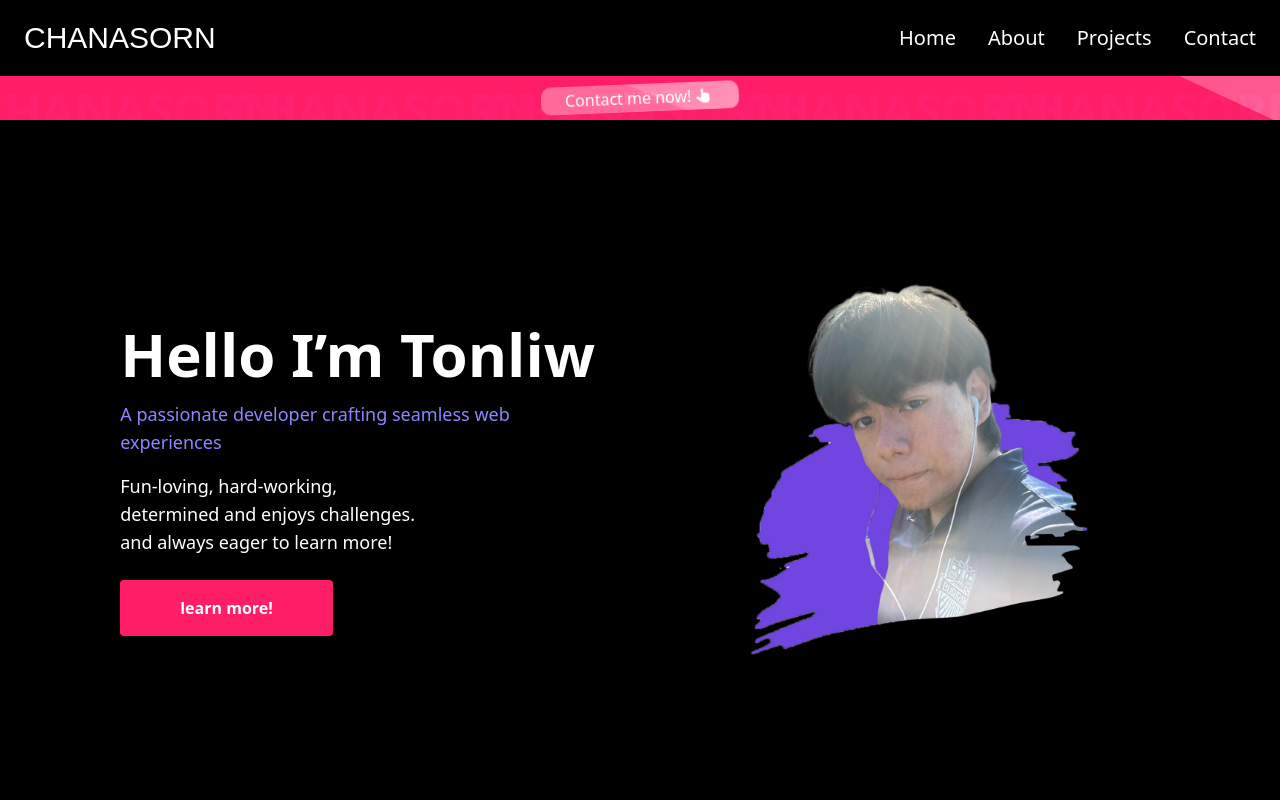
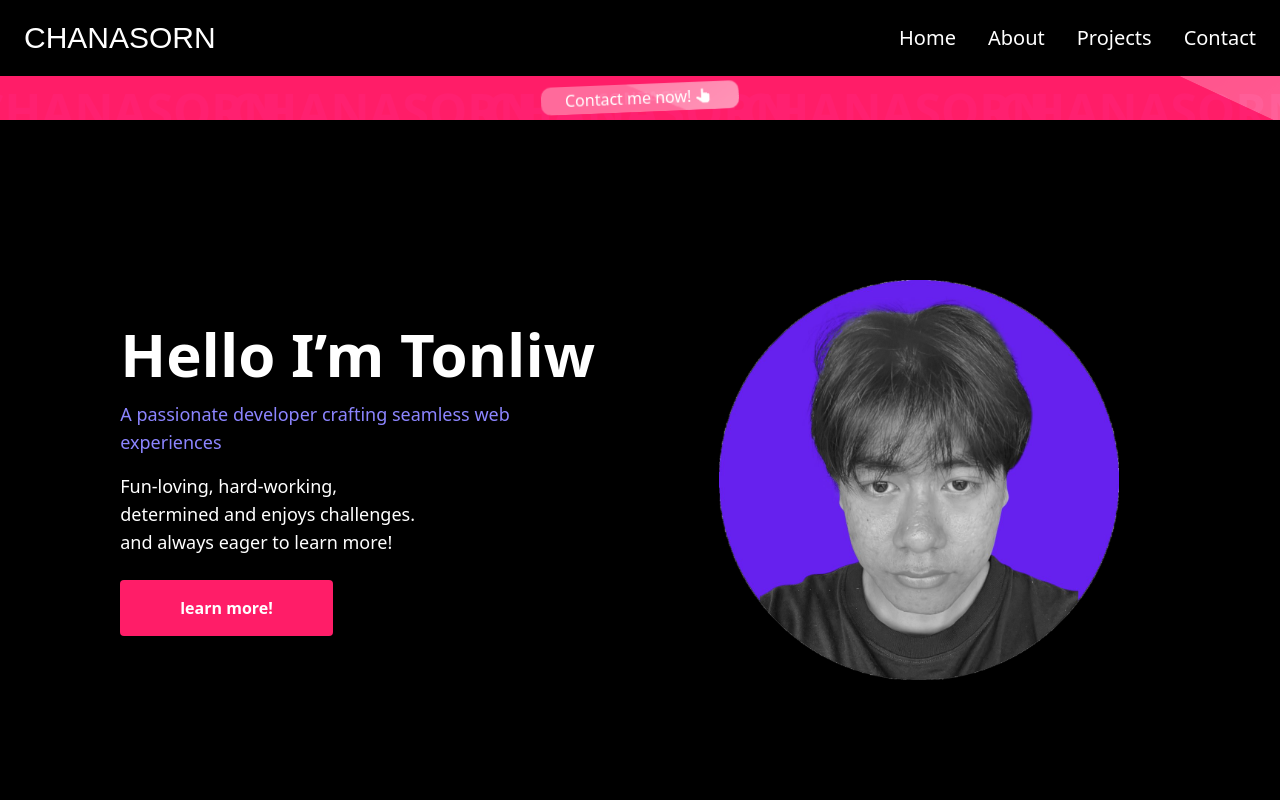
Before and after one commit to Chanasorn29/web, a Next.js app: page / in a window 1280 px wide. Shown: the top 800 px of the page. Built offline with nearby package versions, Linux system fonts and the light colour scheme; a web font is replaced by a local one.

Commit message:
Update page.tsx

```diff
--- a/app/page.tsx
+++ b/app/page.tsx
@@ -30,7 +30,7 @@ export default function App() {
             </div>
           </div>
           <div className="w-full p-8 lg:w-1/2 mt-5 lg:mt-0 flex justify-center">
-            <img src="/Photoroom_25690107_013542.png" alt="logo" className="lg:h-100 lg:w-100 h-50 w-50" />
+            <img src="/liwwwww.png" alt="logo" className="lg:h-100 lg:w-100 h-50 w-50" />
           </div>
         </div>
 
```
